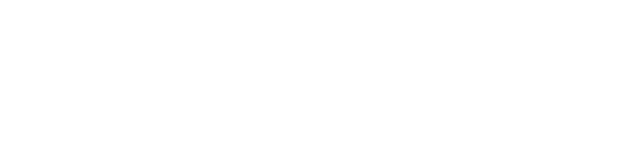
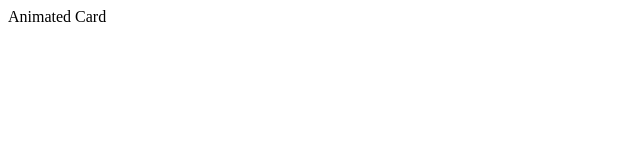
Before and after one commit to MrIronT/3D-Animated-Card, a plain HTML site: page index.html in a window 1280 px wide. Shown: the whole page, without its empty margins (0-640 px from the left). Drawn offline with Linux system fonts and the light colour scheme.

Commit message:
First Commit

```diff
--- a/index.html
+++ b/index.html
@@ -1,6 +1,6 @@
 <!DOCTYPE html>
 <html>
     <body>
-
+        Animated Card
     </body>
 </html>
```
